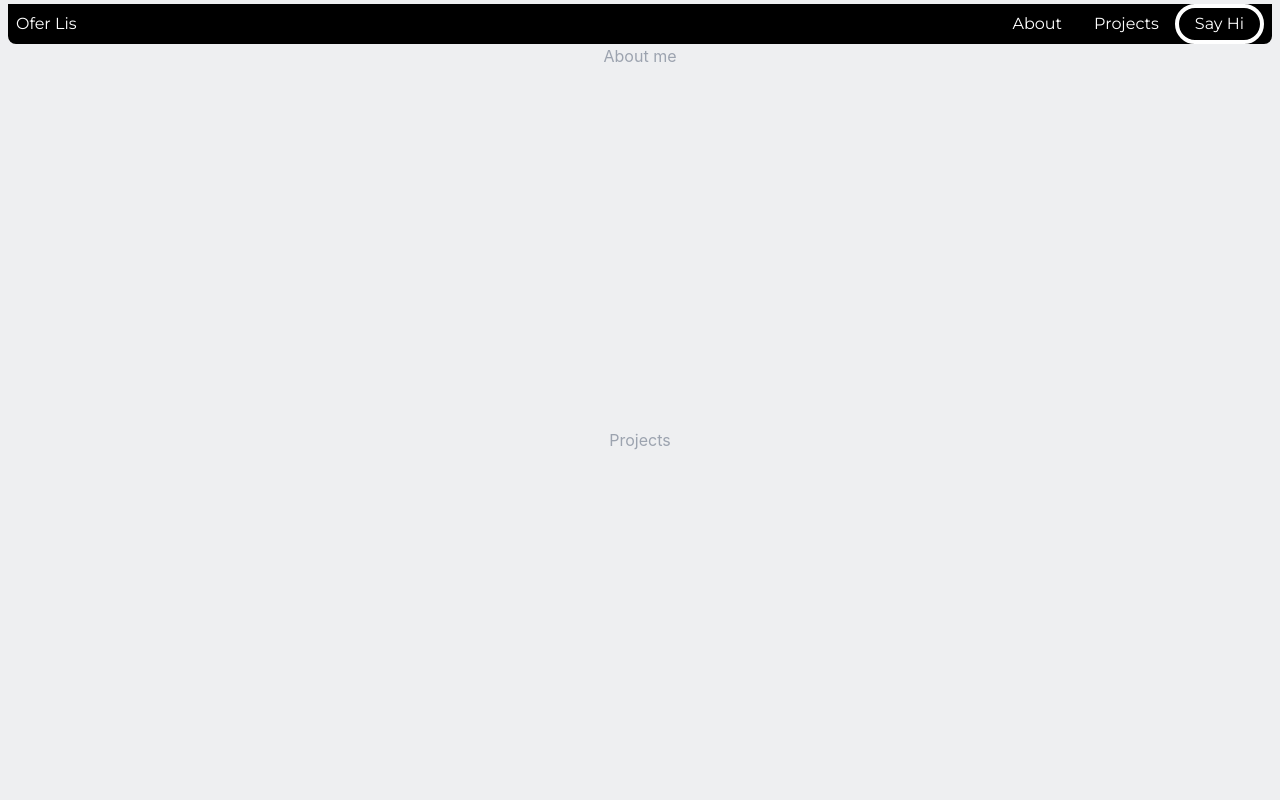
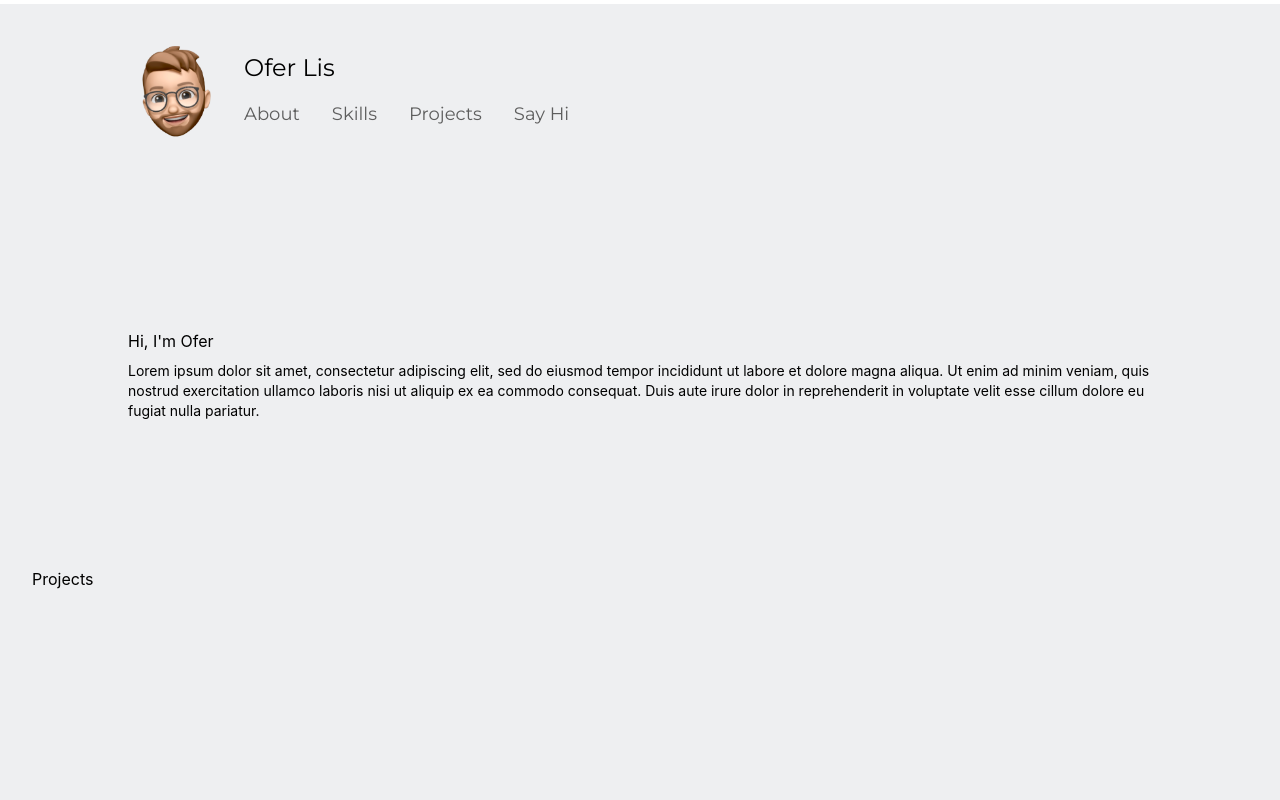
Before and after one commit to Oferlis/portfolio-website, a React (Create React App) app: page / in a window 1280 px wide. Shown: the top 800 px of the page. Built offline with nearby package versions, Linux system fonts and the light colour scheme.

Commit message:
further designing

```diff
--- a/src/App.js
+++ b/src/App.js
@@ -8,9 +8,9 @@ import './App.css';
 
 function App() {
   return (
-    <main className="text-gray-400 bg-[#EEEFF1] body-font content-center">
+    <main className="bg-[#EEEFF1] body-font">
       <link href="https://fonts.googleapis.com/css2?family=Montserrat:wght@100;200;300;400;500;600;700;800;900&family=Roboto&display=swap" rel="stylesheet"/>
-      <div className= 'flex flex-col rounded-lg items-center mx-2 my-1'>
+      <div className= 'flex flex-col mx-8 my-1'>
         <Navbar/>
         <About/>
         <Projects/>
--- a/src/components/About.js
+++ b/src/components/About.js
@@ -1,3 +1,8 @@
 export default function About() {
-    return (<div className="flex h-96">About me</div>)
+    return (<div className="flex flex-row h-96 items-center">
+        <div className="mx-24">
+            <h1 className="pb-2">Hi, I'm Ofer </h1>
+            <p className="text-sm">Lorem ipsum dolor sit amet, consectetur adipiscing elit, sed do eiusmod tempor incididunt ut labore et dolore magna aliqua. Ut enim ad minim veniam, quis nostrud exercitation ullamco laboris nisi ut aliquip ex ea commodo consequat. Duis aute irure dolor in reprehenderit in voluptate velit esse cillum dolore eu fugiat nulla pariatur.</p>
+        </div>
+    </div>)
 }
--- a/src/components/Navbar.js
+++ b/src/components/Navbar.js
@@ -1,15 +1,19 @@
 export default function Navbar() {
     return (
-    <header className="flex flex-row w-full justify-between rounded-b-lg bg-black sticky top-0 text-white font-montserrat px-2">
-        <h3 className="py-2">Ofer Lis</h3>
-        <div className="flex justify-start items-end">
-            <nav className="flex justify-around">
-                <a className="flex px-4 py-2" href="/about">About</a>
-                <a className="flex px-4 py-2" href="/project">Projects</a>
-                <div className="flex px-4 border-4 rounded-full border-white py-1">
+    <header className="flex justify-start max-w-5xl font-montserrat mx-24 my-8" width="100%">
+        <img src='ofer_pic.png' alt="me" className="" width="100px" height="100px"/>
+        <div className="flex flex-col mx-4 my-2">
+        <h1 className="py-2 text-2xl text-black">Ofer Lis</h1>
+        <div className="flex text-lg">
+            <nav className="flex justify-around text-[#5e5e5e]">
+                <a className="flex pr-4 my-2" href="/about">About</a>
+                <a className="flex px-4 my-2" href="/skills">Skills</a>
+                <a className="flex px-4 my-2" href="/project">Projects</a>
+                <div className="flex px-4 my-2">
                     <a href="/contact">Say Hi</a>
                 </div>
             </nav>
+        </div>
 
         </div>
     </header>)
```
Also changed, not shown: public/ofer_pic.png (added), 1 other file (tests, documents, lock files or other folders).
